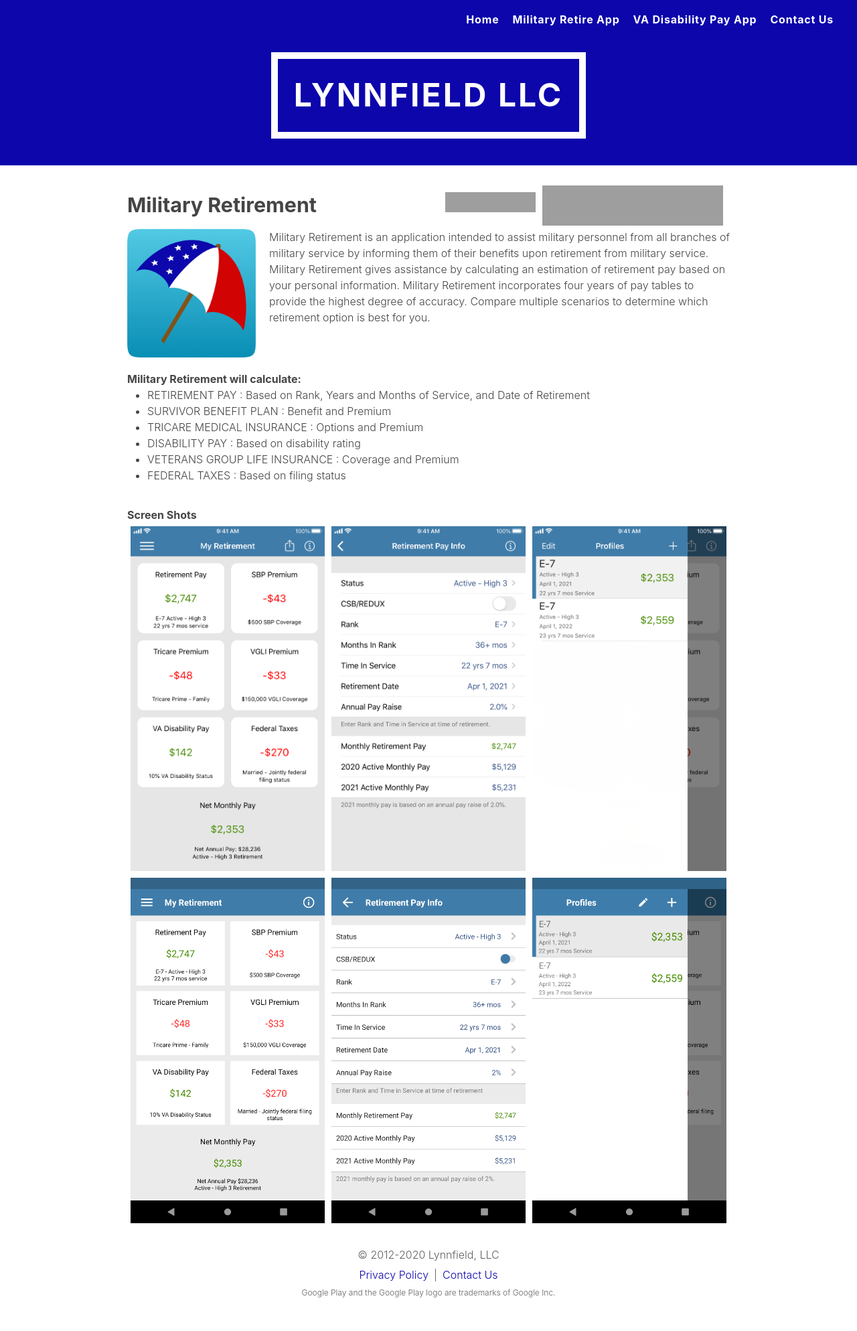
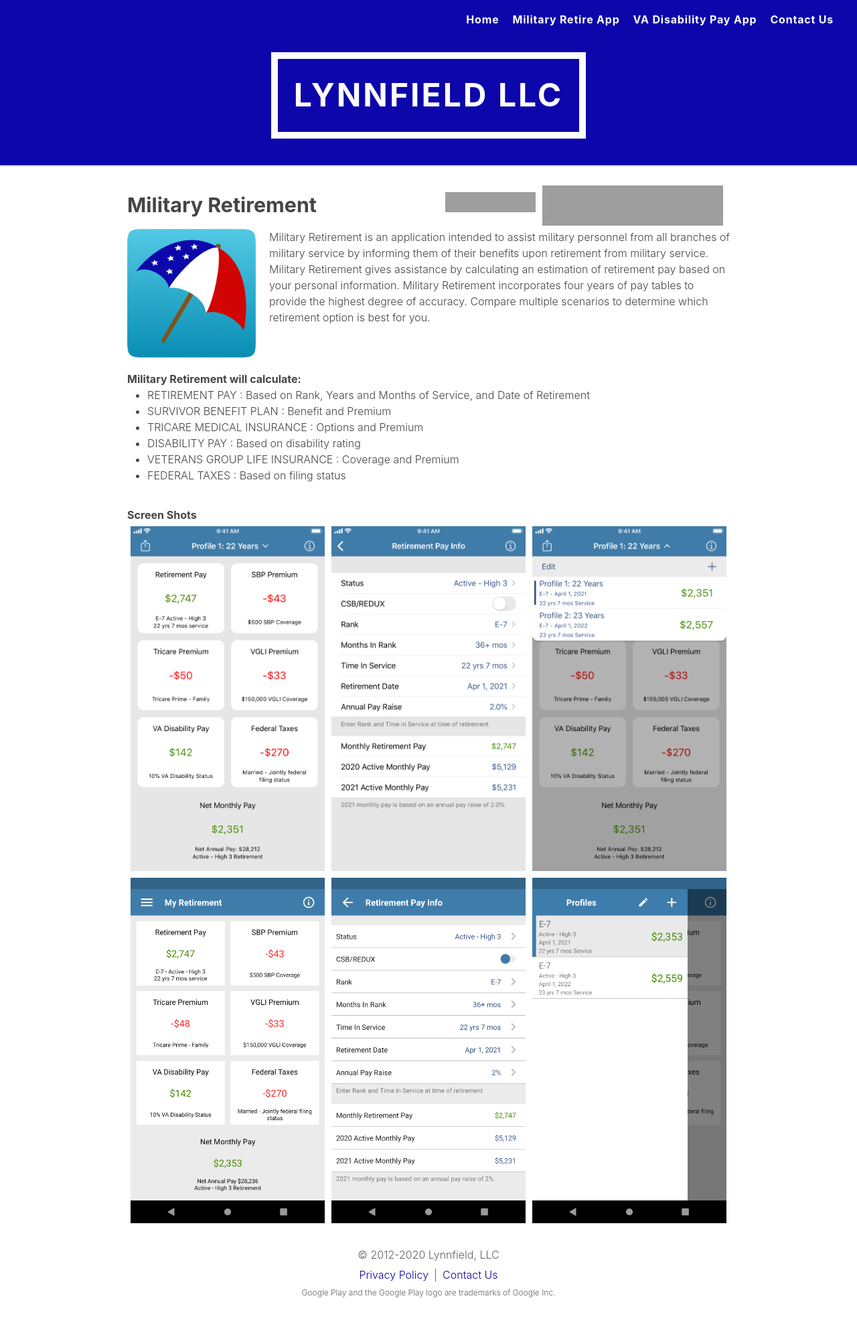
Before and after one commit to LynnfieldLLC/lynnfieldllc.github.io, a Jekyll site: the page built from military-retire-app.md, in a window 1280 px wide. Shown: the whole page at 67% size. Built offline with Jekyll 4.4.1, drawn with Linux system fonts in a browser that asks for light colours; grey boxes are pictures that could not be loaded.

Commit message:
Updating iOS Military Retire screen shots to reflect latest release

```diff
--- a/military-retire-app.md
+++ b/military-retire-app.md
@@ -60,8 +60,8 @@
             </a>
         </div>
         <div class="screen-shot">
-            <a href="/assets/ios_military_retire_side.png" draggable="false">
-                <img src="/assets/ios_military_retire_side.png" alt="" draggable="false" />
+            <a href="/assets/ios_military_retire_list.png" draggable="false">
+                <img src="/assets/ios_military_retire_list.png" alt="" draggable="false" />
             </a>
         </div>
     </div>
```
Also changed, not shown: assets/ios_military_retire_list.png (added), assets/ios_military_retire_main.png, assets/ios_military_retire_ret_pay.png, assets/ios_military_retire_side.png (deleted).
